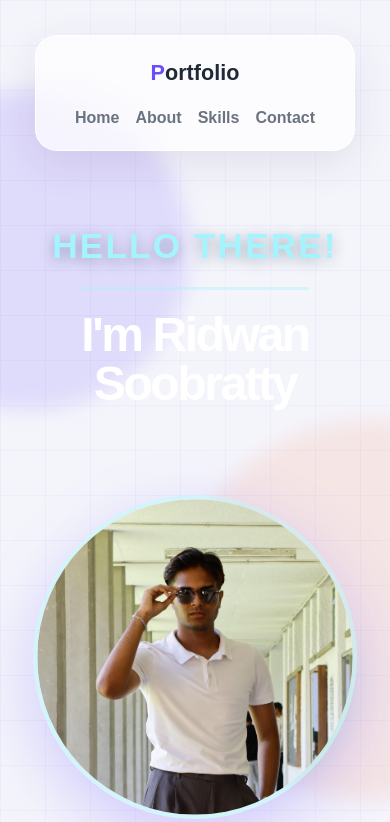
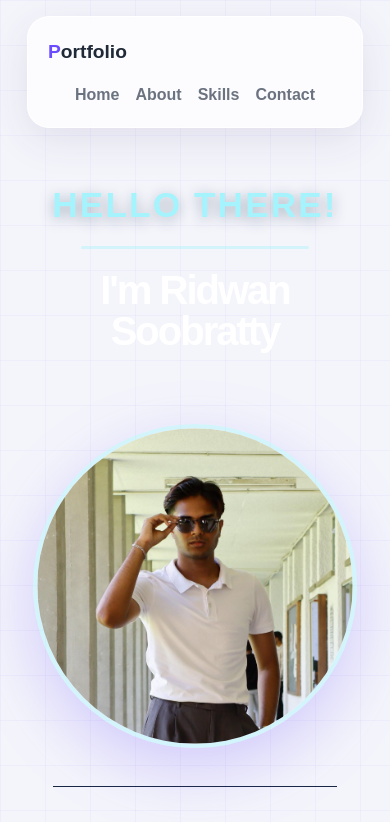
Before and after one commit to ridwanmetabox/Portfolio, a plain HTML site: page index.html in a window 390 px wide. Shown: the top 822 px of the page. Drawn offline with nearby package versions, Linux system fonts and the light colour scheme; a script that the page names is missing.

Commit message:
Update mobile responsiveness and remove static project cards

```diff
--- a/style.css
+++ b/style.css
@@ -381,11 +381,29 @@
   }
 }
 
+@media (max-width: 900px) {
+  .hero {
+    grid-template-columns: 1fr;
+    min-height: auto;
+    padding: 60px 0;
+  }
+
+  .hero-image,
+  .hero-content {
+    max-width: 100%;
+  }
+
+  .project-grid {
+    grid-template-columns: repeat(2, minmax(220px, 1fr));
+  }
+}
+
 @media (max-width: 680px) {
   .navbar {
     flex-direction: column;
     gap: 14px;
     padding: 20px;
+    align-items: stretch;
   }
 
   .nav-links {
@@ -395,11 +413,41 @@
   }
 
   .hero {
-    padding: 60px 0;
+    padding: 50px 0;
+  }
+
+  .hero h1 {
+    font-size: clamp(2.5rem, 10vw, 3.6rem);
+  }
+
+  .hero p {
+    font-size: 1.05rem;
+    margin-bottom: 1.5rem;
+  }
+
+  .hero-image {
+    width: 80%;
   }
 
   .project-grid {
     grid-template-columns: 1fr;
+  }
+
+  section {
+    padding: 2.4rem 0;
+  }
+
+  .background-decoration {
+    display: none;
+  }
+
+  .navbar {
+    width: calc(100% - 24px);
+    margin: 0 auto;
+  }
+
+  .logo {
+    font-size: 1.2rem;
   }
 }
 
```
